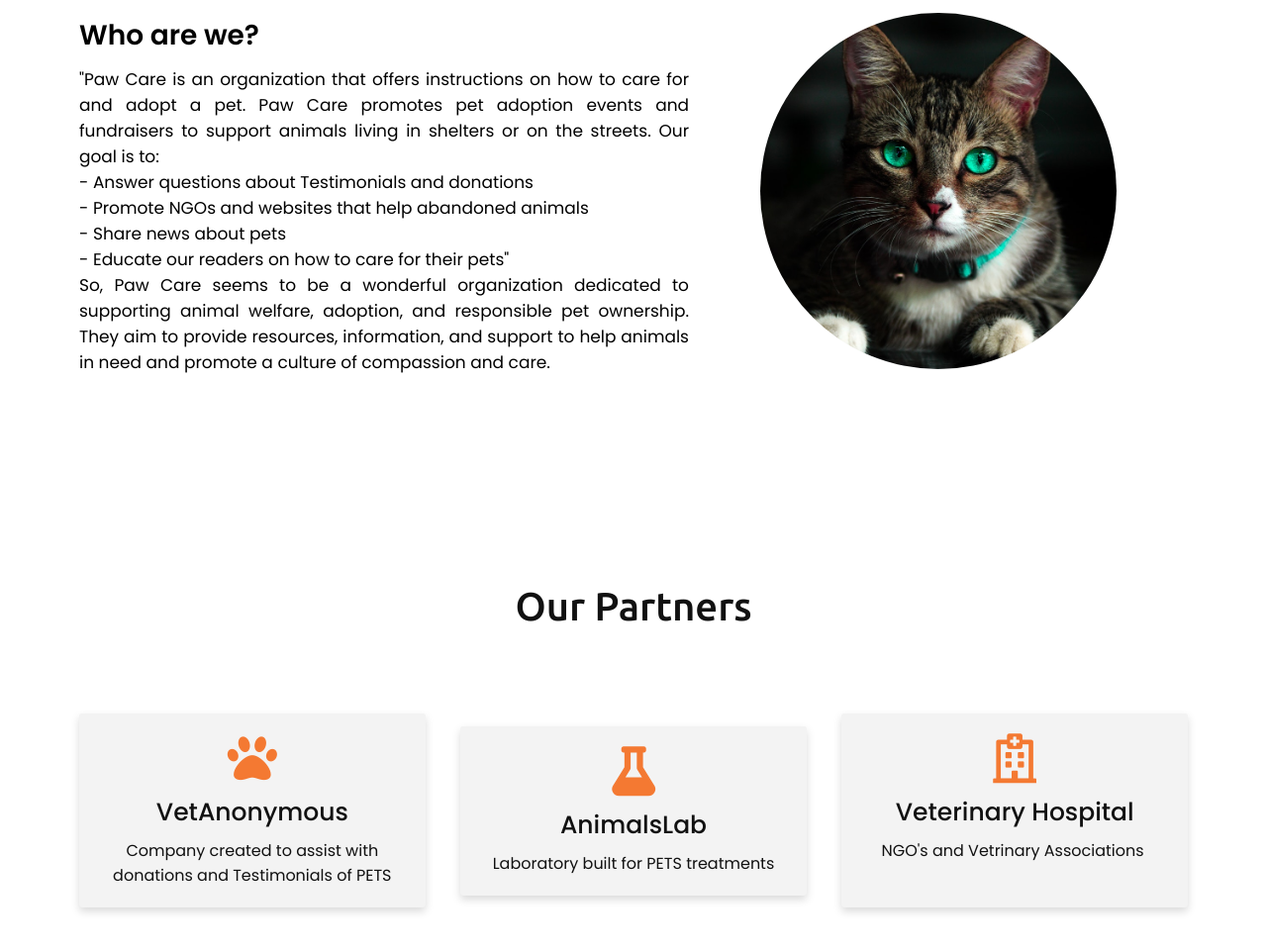
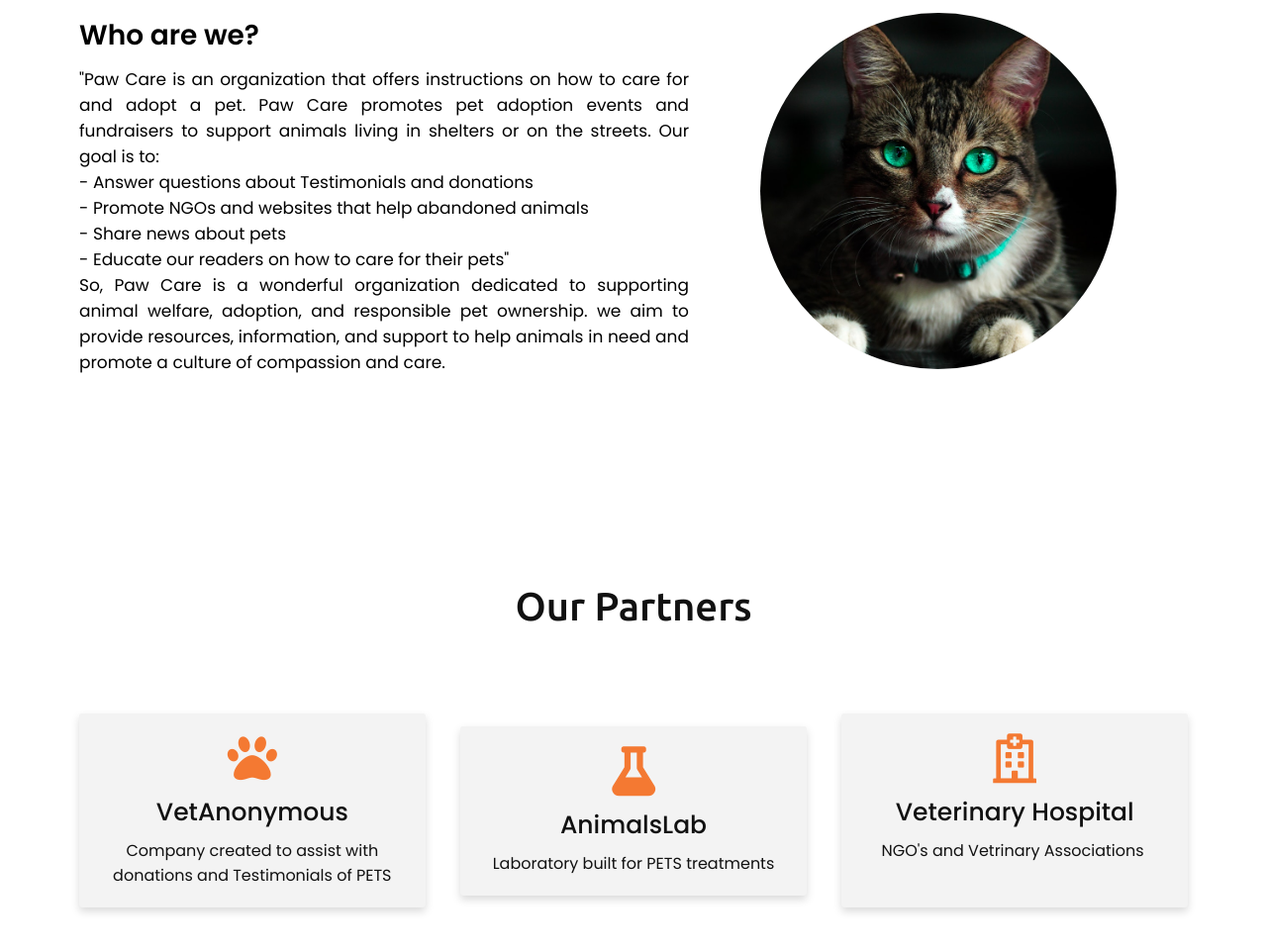
Before and after one commit to Varugowdatp/Paw, a plain HTML site: page index.html in a window 1280 px wide. Shown: the part 973-1934 px from the top of the page at 99% size. Drawn offline with nearby package versions, Linux system fonts and the light colour scheme.

Commit message:
index.html

```diff
--- a/index.html
+++ b/index.html
@@ -61,7 +61,7 @@
                       <p>  - Share news about pets</p>
                       <p>  - Educate our readers on how to care for their pets"</p>
 
-                      <p>  So, Paw Care seems to be a wonderful organization dedicated to supporting animal welfare, adoption, and responsible pet ownership. They aim to provide resources, information, and support to help animals in need and promote a culture of compassion and care.</p>
+                      <p>  So, Paw Care is a wonderful organization dedicated to supporting animal welfare, adoption, and responsible pet ownership. we aim to provide resources, information, and support to help animals in need and promote a culture of compassion and care.</p>
                 </div>
                 <div class="column right">
                     <img src="images/cat1.jpg" alt="Gato">
```
